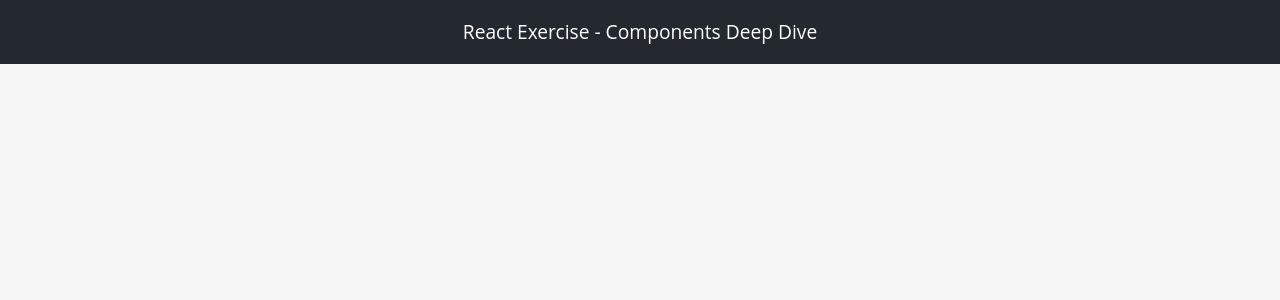
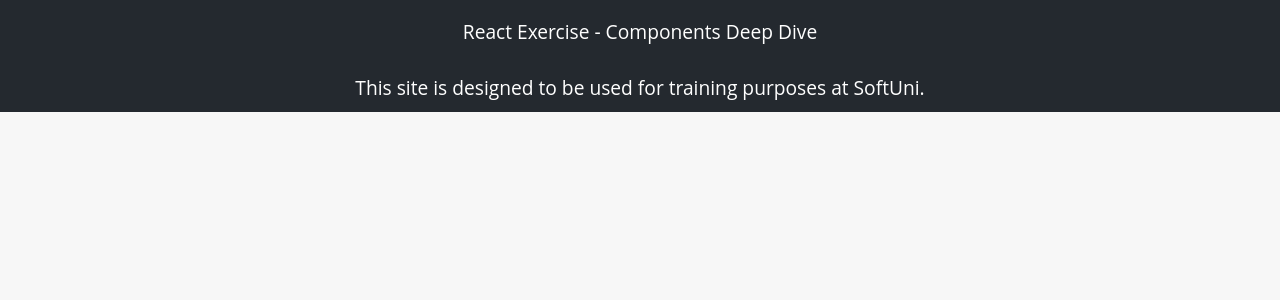
Before and after one commit to PavelAbadon/Components-Deep-Dive, a React (Vite) app in the folder client/: page / in a window 1280 px wide. Shown: the top 300 px of the page. Built offline with nearby package versions, Linux system fonts and the light colour scheme.

Commit message:
Add footer

```diff
--- a/client/src/App.jsx
+++ b/client/src/App.jsx
@@ -1,10 +1,16 @@
 import { useState } from 'react'
 import Header from './components/Header'
+import Footer from './components/Footer'
+
+
 
 function App() {
    return (
       <main>
         <Header/>
+
+        <Footer/>
+
       </main>
 
   )
--- /dev/null
+++ b/client/src/components/Footer.jsx
@@ -0,0 +1,8 @@
+export default function Footer() {
+    return(
+        <footer class="footer">
+            <p>This site is designed to be used for training purposes at SoftUni.</p>
+        </footer>
+    );
+
+}
--- a/client/src/components/Header.jsx
+++ b/client/src/components/Header.jsx
@@ -1,9 +1,9 @@
 export default function Header(){
     return(
-        <header className="header">
-            <div className="logo">
-                <span className="course">React Exercise - Components Deep Dive</span>
+        <header class="header">
+            <div class="logo">
+                <span class="course">React Exercise - Components Deep Dive</span>
             </div>
         </header>
-    )
+    );
 }
```
Also changed, not shown: 1 other file (tests, documents, lock files or other folders).
